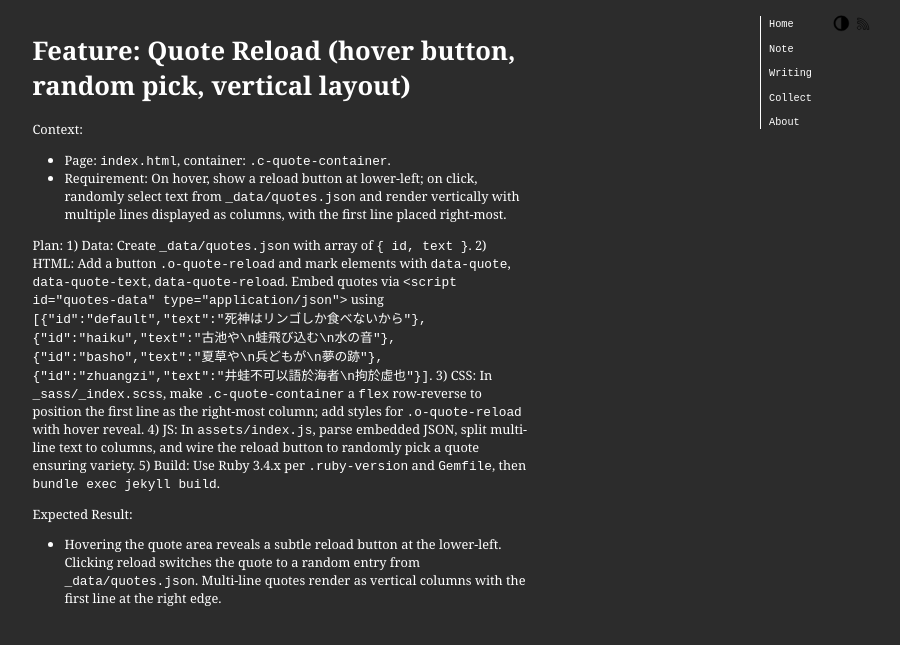
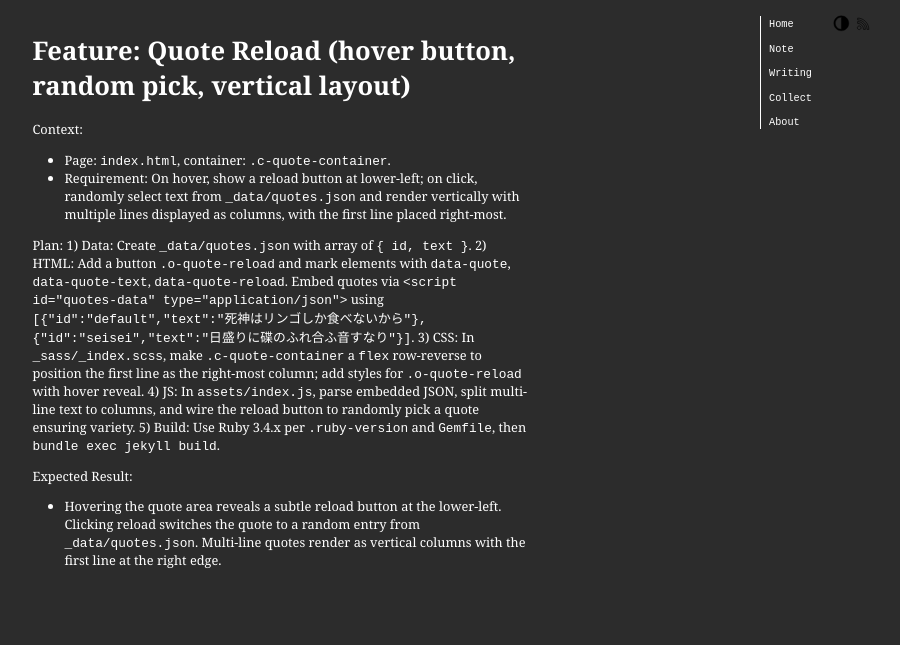
Before and after one commit to faithk7/faithk7.github.io, a Jekyll site: the page built from issues/quote-reload.md, in a window 1280 px wide. Shown: the top 645 px of the page, without its empty margins (360-1260 px from the left). Built offline with Jekyll 4.4.1, drawn with Linux system fonts in a browser that asks for light colours; our own code applies the rules of GitHub Pages for plain Markdown files.

Commit message:
update quotes and enhance styles: replace haiku and basho quotes with a new quote; add user-select: none to quote and navigation styles

```diff
--- a/_data/quotes.json
+++ b/_data/quotes.json
@@ -4,15 +4,7 @@
     "text": "死神はリンゴしか食べないから"
   },
   {
-    "id": "haiku",
-    "text": "古池や\n蛙飛び込む\n水の音"
-  },
-  {
-    "id": "basho",
-    "text": "夏草や\n兵どもが\n夢の跡"
-  },
-  {
-    "id": "zhuangzi",
-    "text": "井蛙不可以語於海者\n拘於虛也"
+    "id": "seisei",
+    "text": "日盛りに碟のふれ合ふ音すなり"
   }
 ]
--- a/_sass/_index.scss
+++ b/_sass/_index.scss
@@ -155,6 +155,7 @@ h1.o-name {
     position: absolute;
     left: 0;
     bottom: -2.0em; /* place 0.5em below the quote container */
+    user-select: none;
 }
 
 .c-quote-container:hover .o-quote-reload,
--- a/_sass/_nav.scss
+++ b/_sass/_nav.scss
@@ -24,6 +24,7 @@
     padding-left: 0.625rem;
     /* 10px */
     font-family: var(--linkFont);
+    user-select: none;
 }
 
 .c-navbar-container[data-theme="light"] {
```
